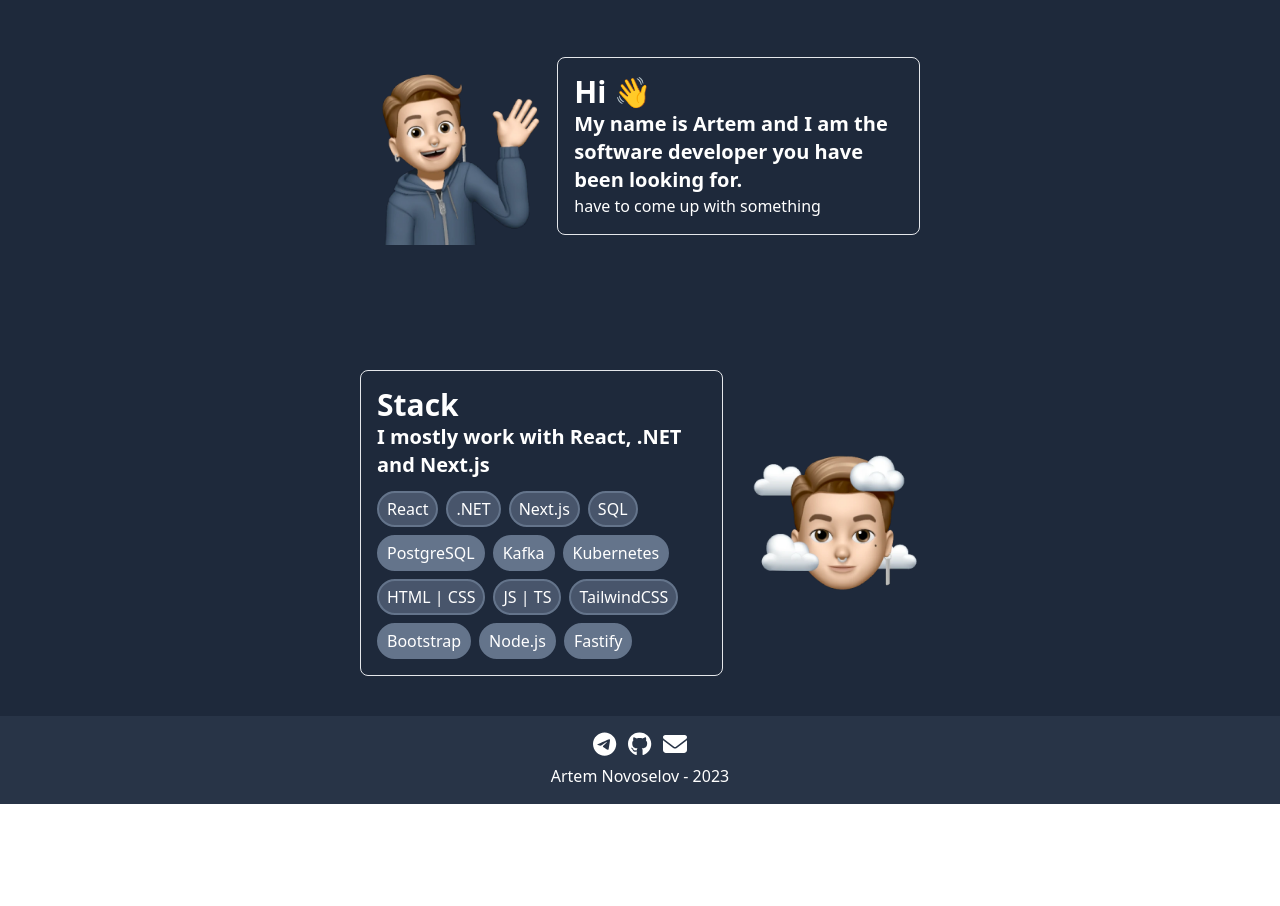
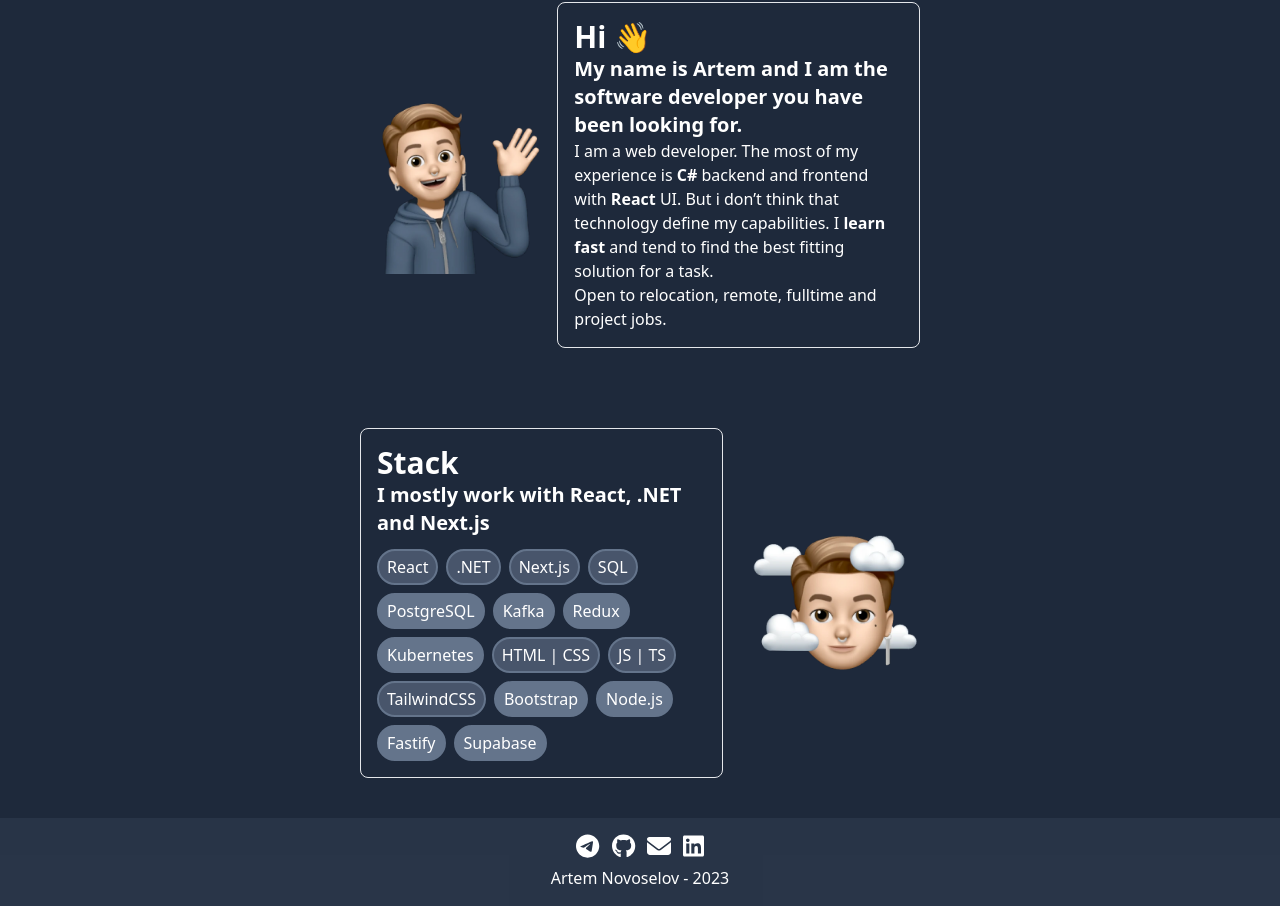
Before and after one commit to potyoma/portfolio, a Next.js app: page /about in a window 1280 px wide. Shown: the part 162-1068 px from the top of the page. Before the commit the page ends 966 px from the top, so only its background shows below. Built offline with nearby package versions, Linux system fonts and the light colour scheme.

Commit message:
feat: add redux to tech stack and linkedin to links

```diff
--- a/components/layout/footer.tsx
+++ b/components/layout/footer.tsx
@@ -1,4 +1,8 @@
-import { faGithub, faTelegram } from "@fortawesome/free-brands-svg-icons"
+import {
+  faGithub,
+  faTelegram,
+  faLinkedin,
+} from "@fortawesome/free-brands-svg-icons"
 import { faEnvelope } from "@fortawesome/free-solid-svg-icons"
 import SocialLink from "./socialLink"
 
@@ -17,6 +21,12 @@
           icon={faEnvelope}
         />
       </li>
+      <li>
+        <SocialLink
+          to="https://linkedin.com/in/potyoma"
+          icon={faLinkedin}
+        />
+      </li>
     </ul>
     <span>Artem Novoselov - 2023</span>
   </div>
--- a/pages/about/index.tsx
+++ b/pages/about/index.tsx
@@ -12,7 +12,13 @@
           "My name is Artem and I am the software developer you have been looking for.",
         ]}
       >
-        <p>have to come up with something</p>
+        <p>
+          I am a web developer. The most of my experience is <b>C#</b> backend
+          and frontend with <b>React</b> UI. But i don’t think that technology
+          define my capabilities. I <b>learn fast</b> and tend to find the best
+          fitting solution for a task.
+        </p>
+        <p>Open to relocation, remote, fulltime and project jobs.</p>
       </ImageWithDesc>
       <ImageWithDesc
         src="/img/clouds.webp"
@@ -28,6 +34,7 @@
             { name: "SQL", special: true },
             { name: "PostgreSQL", special: false },
             { name: "Kafka", special: false },
+            { name: "Redux", special: false },
             { name: "Kubernetes", special: false },
             { name: "HTML | CSS", special: true },
             { name: "JS | TS", special: true },
@@ -35,6 +42,7 @@
             { name: "Bootstrap", special: false },
             { name: "Node.js", special: false },
             { name: "Fastify", special: false },
+            { name: "Supabase", special: false },
           ].map(tech => (
             <Badge key={tech.name} outline={tech.special}>
               {tech.name}
```
